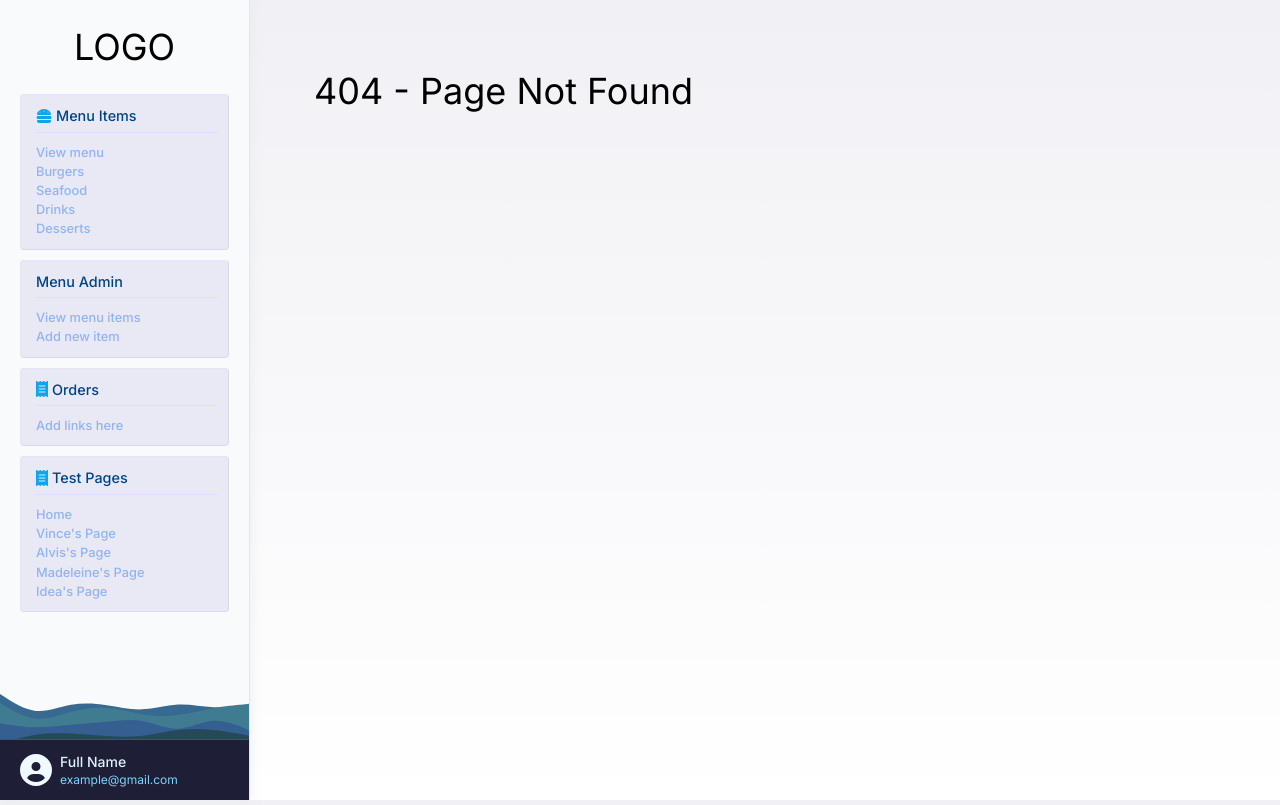
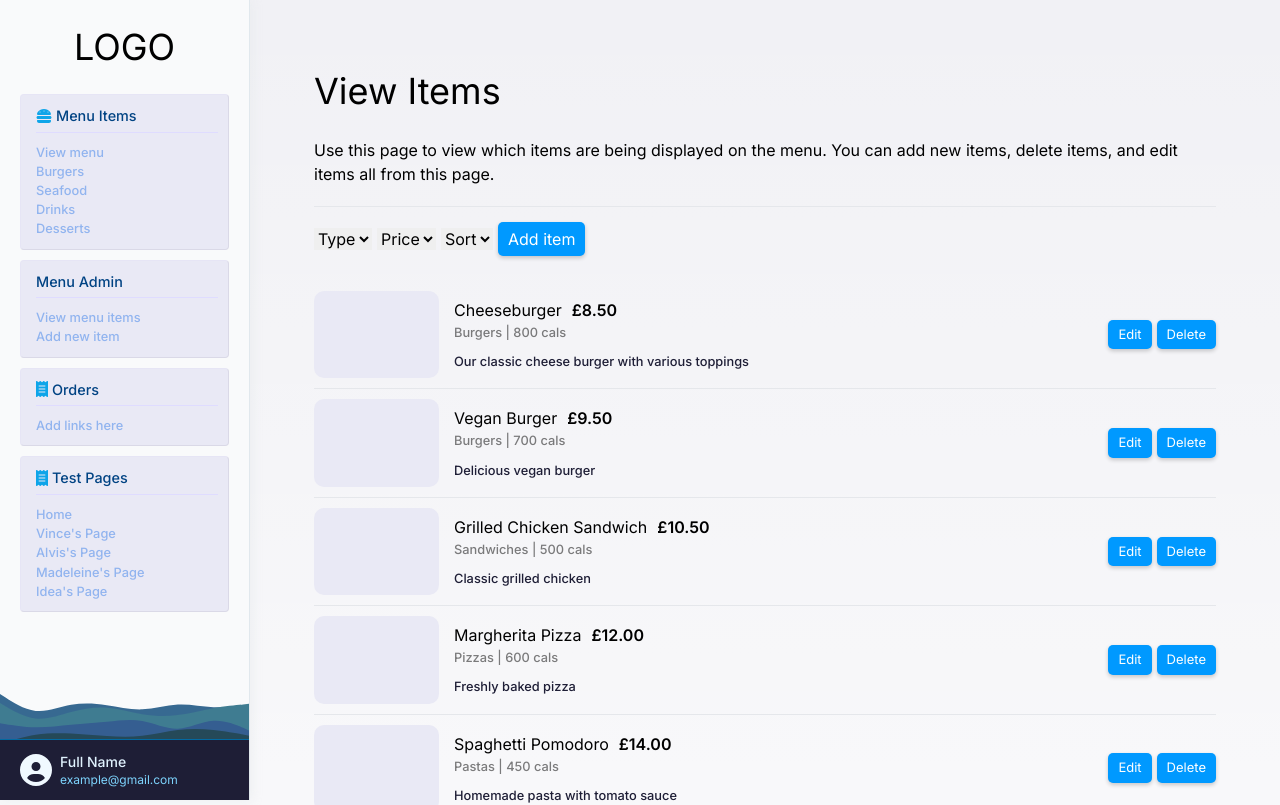
Before and after one commit to Ideapersie/TeamProjec23, a Next.js app in the folder frontend/: page /admin/waiter/menu/view in a window 1280 px wide. Before the commit this address had no page. Shown: the top 805 px of the page. Built offline with nearby package versions, Linux system fonts and the light colour scheme.

Commit message:
Adding admin pages for the menu
Signed-off-by: Vince Chapman <vchapandrews@gmail.com>

```diff
--- /dev/null
+++ b/frontend/src/pages/admin/waiter/menu/add.tsx
@@ -0,0 +1,7 @@
+export default function AddItemPage() {
+    return (
+        <>
+            Add item
+        </>
+    )
+}
--- /dev/null
+++ b/frontend/src/pages/admin/waiter/menu/view.tsx
@@ -0,0 +1,44 @@
+import PageTitle from "@/components/common/text/PageTitle";
+import PageSubtitle from "@/components/common/text/PageSubtitle";
+import PageHeader from "@/components/common/text/PageHeader";
+import MenuList from "@/components/menu/MenuList";
+import MockData from "../../../../mockdata/menu-data.json";
+
+// The data to be passed in as props
+interface Props {
+    data: typeof MockData
+}
+
+export default function AddItemPage(props: Props) {
+    return (
+        <>
+            <PageHeader>
+                <PageTitle>
+                    View Items
+                </PageTitle>
+                <PageSubtitle>
+                    Use this page to view which items are being displayed on the menu. You can add new items, delete items,
+                    and edit items all from this page.
+                </PageSubtitle>
+            </PageHeader>
+
+            <MenuList dishes={props.data}>
+
+            </MenuList>
+        </>
+    )
+}
+
+// Loads data on the server (instead of on the browser) -> more secure + data available on page load
+export function getServerSideProps(): {props: Props} {
+
+    // TODO: Replace mock data with a call to the backend server here
+    const response = MockData;
+
+    // ...and passes it to the ViewMenuPage component via props
+    return {
+        props: {
+            data: response
+        }
+    };
+}
```
